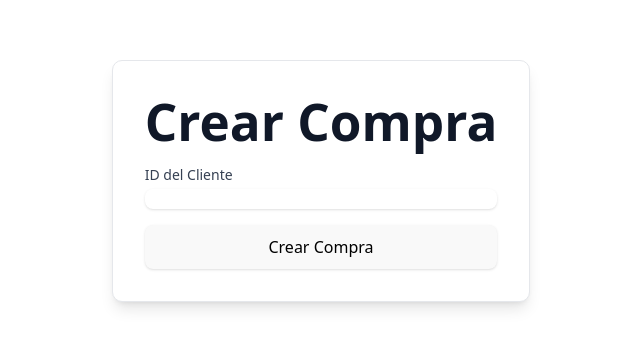
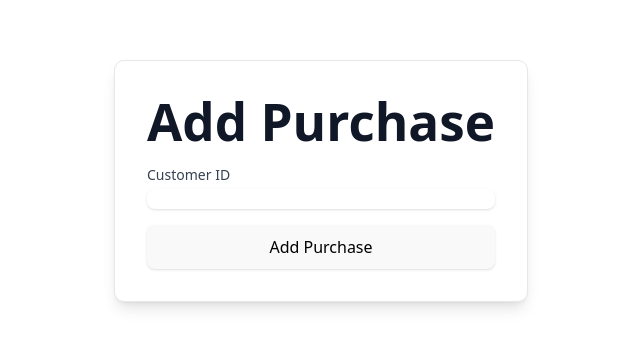
Before and after one commit to Samupindo/Prices, a React (Vite) app in the folder frontend/: page /purchases/create in a window 1280 px wide. Shown: the part 219-566 px from the top of the page, without its empty margins (319-959 px from the left). Built offline with nearby package versions, Linux system fonts and the light colour scheme.

Commit message:
Traducciones

```diff
--- a/frontend/src/components/products/CreateProduct.tsx
+++ b/frontend/src/components/products/CreateProduct.tsx
@@ -57,11 +57,11 @@ export const CreateProduct = () => {
                     </div>
                 )}
                 <div>
-                    <h1 className="text-xl font-semibold text-gray-900 mb-4">Crear Producto</h1>
+                    <h1 className="text-xl font-semibold text-gray-900 mb-4">Create Product</h1>
                     <form onSubmit={handleSubmit} className="space-y-4">
                         <div>
                             <label htmlFor="name" className="block text-sm font-medium text-gray-700">
-                                Nombre del producto
+                                Product name
                             </label>
                             <input
                                 type="text"
@@ -77,7 +77,7 @@ export const CreateProduct = () => {
                             type="submit"
                             className="inline-flex justify-center py-2 px-4 border border-transparent shadow-sm text-sm font-medium rounded-md text-black bg-indigo-600 hover:bg-indigo-700 focus:outline-none focus:ring-2 focus:ring-offset-2 focus:ring-indigo-500 w-full"
                         >
-                            Crear Producto
+                            Create Product
                         </button>
                     </form>
                 </div>
--- a/frontend/src/components/products/Product.tsx
+++ b/frontend/src/components/products/Product.tsx
@@ -60,7 +60,7 @@ export const Products = () => {
                     onClick={() => navigate('/products/create')}
                     className="flex w-full md:w-auto bg-indigo-600 text-black px-6 py-3 rounded-lg hover:bg-indigo-700 transition-colors duration-150 text-base font-semibold focus:outline-none focus:ring-2 focus:ring-offset-2 focus:ring-indigo-500"
                 >
-                    Añadir producto
+                    Add product
                 </button>
             </div>
             <ProductsFilters onApplyFilters={fetchProducts} />
--- a/frontend/src/components/products/UpdateProduct.tsx
+++ b/frontend/src/components/products/UpdateProduct.tsx
@@ -109,7 +109,7 @@ export const UpdateProduct = () => {
                                     <form onSubmit={handleSubmit} className="space-y-6">
                                         <div>
                                             <label htmlFor="name" className="block text-sm font-medium text-gray-700">
-                                                Nuevo Nombre
+                                                New Name
                                             </label>
                                             <div className="mt-1">
                                                 <input
@@ -130,14 +130,14 @@ export const UpdateProduct = () => {
                                                 disabled={isLoading}
                                                 className={`inline-flex justify-center py-2 px-4 border border-transparent shadow-sm text-sm font-medium rounded-md focus:outline-none focus:ring-2 focus:ring-offset-2 focus:ring-indigo-500 ${isLoading ? 'bg-indigo-400 cursor-not-allowed' : 'bg-indigo-600 hover:bg-indigo-700'}`}
                                             >
-                                                {isLoading ? 'Actualizando...' : 'Actualizar'}
+                                                {isLoading ? 'Updating...' : 'Update'}
                                             </button>
                                             <button
                                                 type="button"
                                                 onClick={() => navigate("/products")}
                                                 className="mt-3 inline-flex justify-center py-2 px-4 border border-gray-300 rounded-md shadow-sm text-sm font-medium text-gray-700 bg-white hover:bg-gray-50 focus:outline-none focus:ring-2 focus:ring-offset-2 focus:ring-indigo-500 sm:mt-0"
                                             >
-                                                Cancelar
+                                                Cancel
                                             </button>
                                         </div>
                                     </form>
--- a/frontend/src/components/purchases/AddPurchase.tsx
+++ b/frontend/src/components/purchases/AddPurchase.tsx
@@ -15,7 +15,7 @@ export const AddPurchase = () => {
         e.preventDefault();
 
         if (!customerId.trim()) {
-            setError('El ID del cliente es requerido');
+            setError('Customer ID is required');
             return;
         }
 
@@ -51,11 +51,11 @@ export const AddPurchase = () => {
     return (
         <div className="max-w-md w-full space-y-8 bg-white p-8 rounded-lg shadow-lg border border-gray-200">
             <div>
-                <h1 className="text-xl font-semibold text-gray-900 mb-4">Crear Compra</h1>
+                <h1 className="text-xl font-semibold text-gray-900 mb-4">Add Purchase</h1>
                 <form onSubmit={handleSubmit} className="space-y-4">
                     <div>
                         <label htmlFor="customerId" className="block text-sm font-medium text-gray-700">
-                            ID del Cliente
+                            Customer ID
                         </label>
                         <input
                             type="number"
@@ -71,7 +71,7 @@ export const AddPurchase = () => {
                         type="submit"
                         className="inline-flex justify-center py-2 px-4 border border-transparent shadow-sm text-sm font-medium rounded-md text-black bg-indigo-600 hover:bg-indigo-700 focus:outline-none focus:ring-2 focus:ring-offset-2 focus:ring-indigo-500 w-full"
                     >
-                        Crear Compra
+                        Add Purchase
                     </button>
                 </form>
             </div>
```
